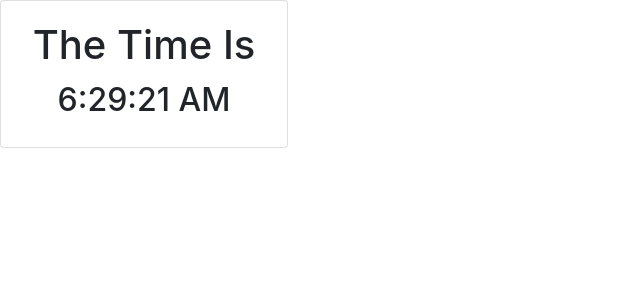
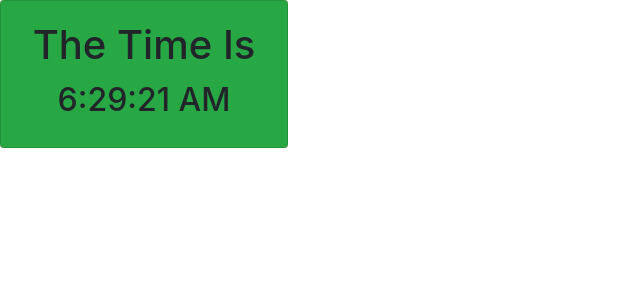
Before and after one commit to deepumang1705/Tick-tock-clock, a React (Create React App) app: page / in a window 1280 px wide. Shown: the top 300 px of the page, without its empty margins (0-640 px from the left). Built offline with nearby package versions, Linux system fonts and the light colour scheme.

Commit message:
background color green

```diff
--- a/src/Components/Clock.js
+++ b/src/Components/Clock.js
@@ -27,7 +27,7 @@ class Clock extends Component {
     render() {
         return (
             <div>
-                <Card style={{ width: '18rem'}}>
+                <Card style={{ width: '18rem'}} className="bg-success">
                     <Card.Body >
                         <Card.Title><h1>The Time Is</h1></Card.Title>
                         <Card.Text>
```
